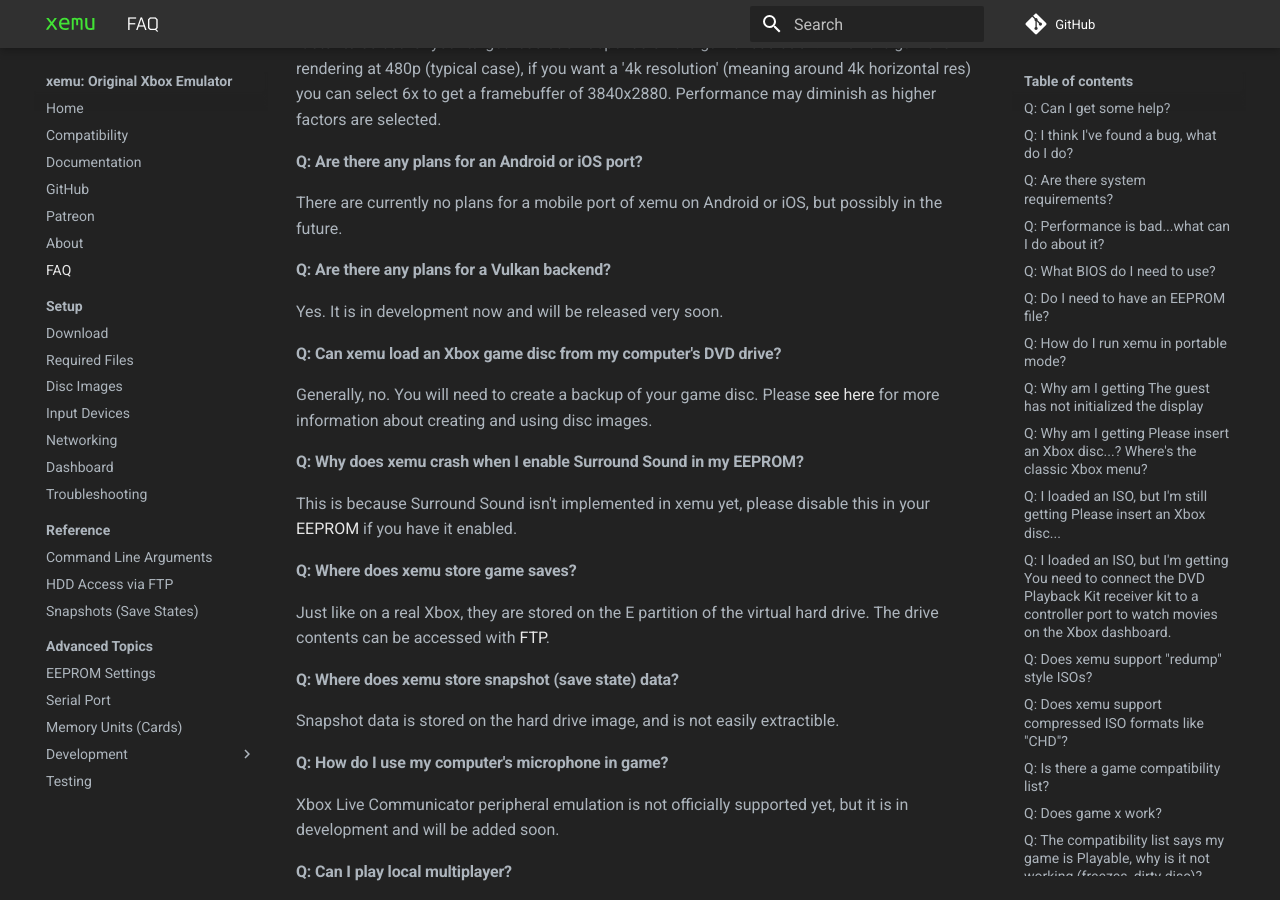
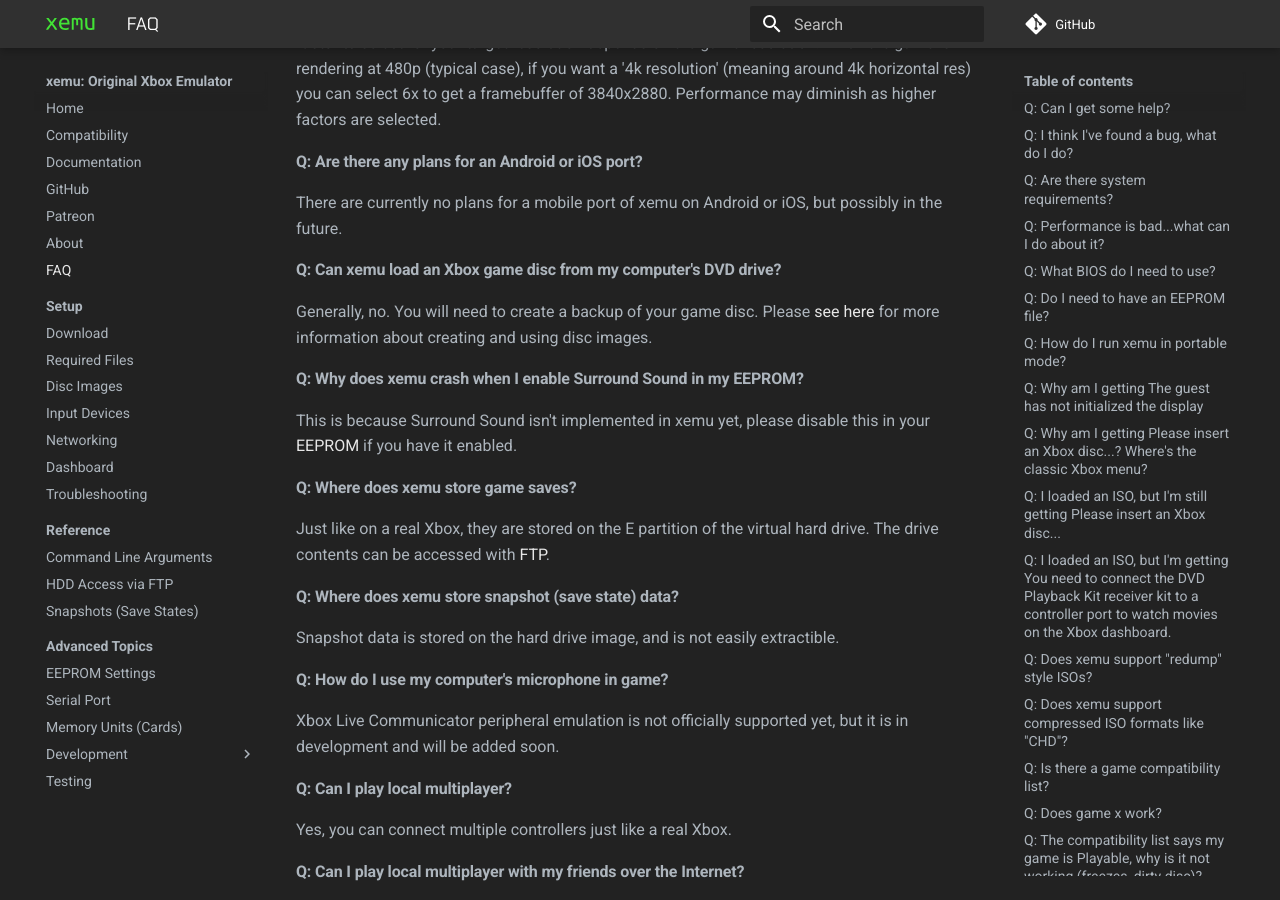
Before and after one commit to xemu-project/xemu-website, an MkDocs documentation site: the page built from docs/docs/faq.md, in a window 1280 px wide and 900 px high, scrolled down 2581 px. Built offline with MkDocs 1.6.1 and Material for MkDocs 9.7.7, drawn with Linux system fonts in a browser that asks for light colours; comment, search, counter and statistics services are not loaded.

Commit message:
Vulkan is live

```diff
--- a/docs/docs/faq.md
+++ b/docs/docs/faq.md
@@ -66,9 +66,6 @@ The 'Resolution Scale' number is a scaling factor applied to rendered surface di
 #### Q: Are there any plans for an Android or iOS port?
 There are currently no plans for a mobile port of xemu on Android or iOS, but possibly in the future.
 
-#### Q: Are there any plans for a Vulkan backend?
-Yes. It is in development now and will be released very soon.
-
 #### Q: Can xemu load an Xbox game disc from my computer's DVD drive?
 Generally, no. You will need to create a backup of your game disc. Please [see here](disc-images.md) for more information about creating and using disc images.
 
```
